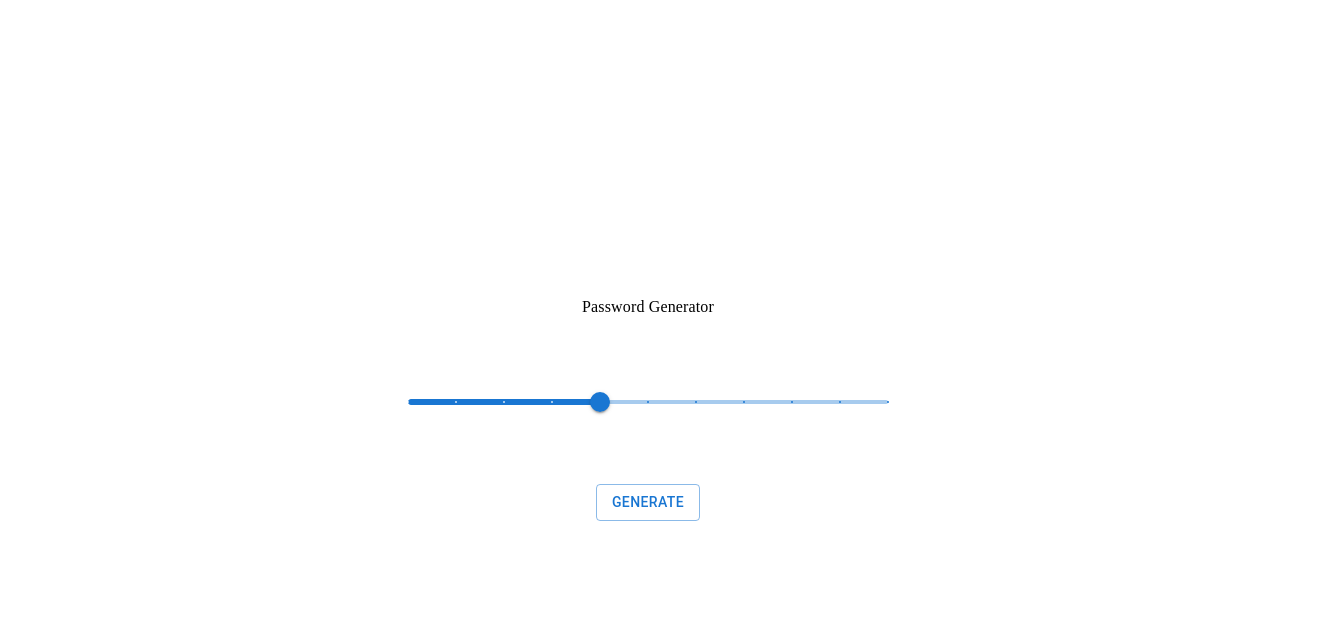
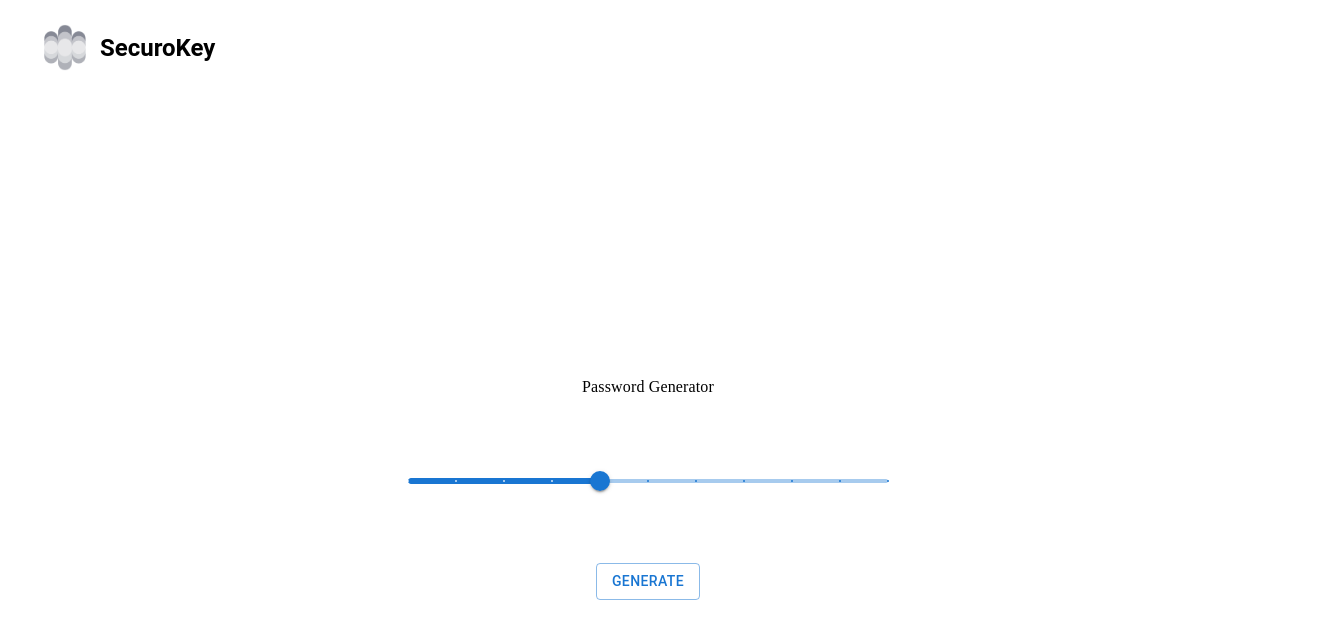
Before and after one commit to eloriente/app-securokey, a React (Vite) app: page / in a window 1280 px wide. Shown: the top 638 px of the page, 1336 px wide, since content can reach past the window. Built offline with nearby package versions, Linux system fonts and the light colour scheme.

Commit message:
feat: header component and refine components structure

```diff
--- a/src/components/home/index.ts
+++ b/src/components/home/index.ts
@@ -1,2 +1,2 @@
-export { SliderStyledComponent } from './slider.styled';
-export { FormStyledComponent } from './form.styled';
+export { SliderStyledComponent } from './slider/slider.styled.component';
+export { FormStyledComponent } from './form/form.styled.component';
--- /dev/null
+++ b/src/components/ui/header/header.component.tsx
@@ -0,0 +1,14 @@
+// Vendors
+import { Typography } from "@mui/material"
+// Styles
+import HeaderStyledComponent from "./header.styled.component"
+
+export const HeaderComponent = () => {
+  return (
+    <HeaderStyledComponent>
+      <Typography variant="h5" sx={{display: 'flex', alignItems: 'center', fontWeight: 'bold'}}>
+       <img src="/logo.png" width={50} style={{marginRight: '10px'}}/> SecuroKey
+      </Typography>
+    </HeaderStyledComponent>
+  )
+}
--- /dev/null
+++ b/src/components/ui/header/header.styled.component.ts
@@ -0,0 +1,11 @@
+import styled from "styled-components";
+
+const HeaderStyledComponent = styled.header`
+  align-items: center;
+  display: flex;
+  flex-direction: row;
+  padding: 1rem 2rem;
+  width: 100%;
+`;
+
+export default HeaderStyledComponent;
--- a/src/components/ui/index.ts
+++ b/src/components/ui/index.ts
@@ -1,2 +1,3 @@
-export { MainStyledComponent } from "./main.styled";
-export { ModalStyledComponent } from './modal.styled';
+export { MainStyledComponent } from "./main/main.styled.component";
+export { ModalStyledComponent } from './modal/modal.styled.component';
+export { HeaderComponent } from './header/header.component';
--- a/src/layouts/RootLayout.tsx
+++ b/src/layouts/RootLayout.tsx
@@ -1,8 +1,14 @@
+// Vendors
 import { Outlet } from "react-router";
+// Components
+import { HeaderComponent } from "../components/ui";
 
 function RootLayout() {
   return (
-    <Outlet />
+    <>
+      <HeaderComponent />
+      <Outlet />
+    </>
   )
 }
 
```
Also changed, not shown: src/components/home/form/form.styled.component.ts (renamed from src/components/home/form.styled.ts), src/components/home/slider/slider.styled.component.ts (renamed from src/components/home/slider.styled.ts), src/components/ui/main/main.styled.component.ts (renamed from src/components/ui/main.styled.ts), src/components/ui/modal/modal.styled.component.ts (renamed from src/components/ui/modal.styled.ts).
